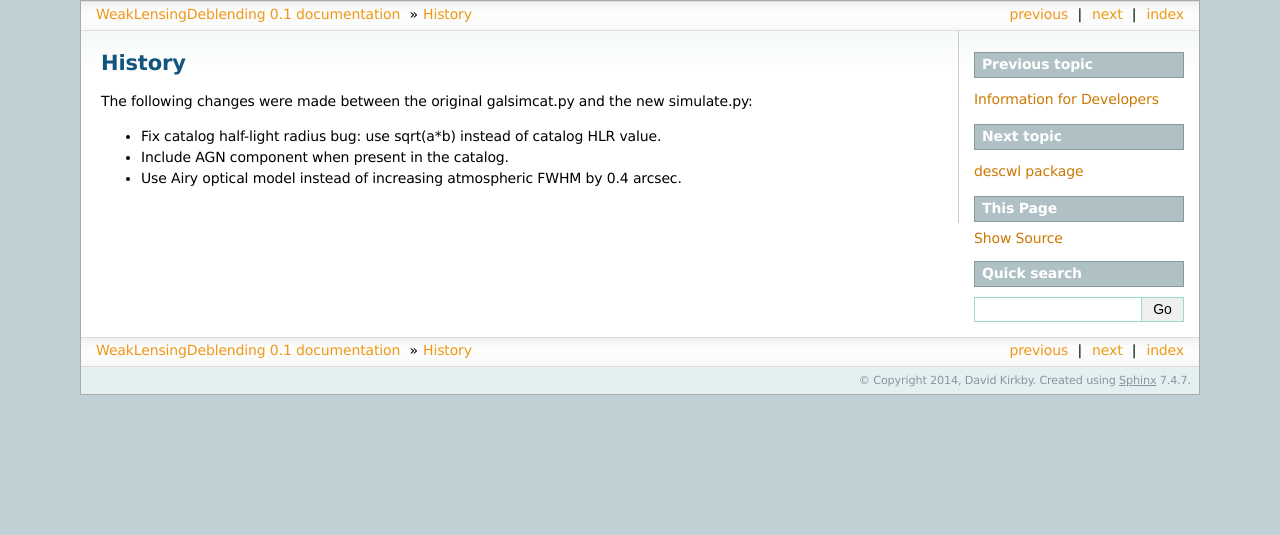
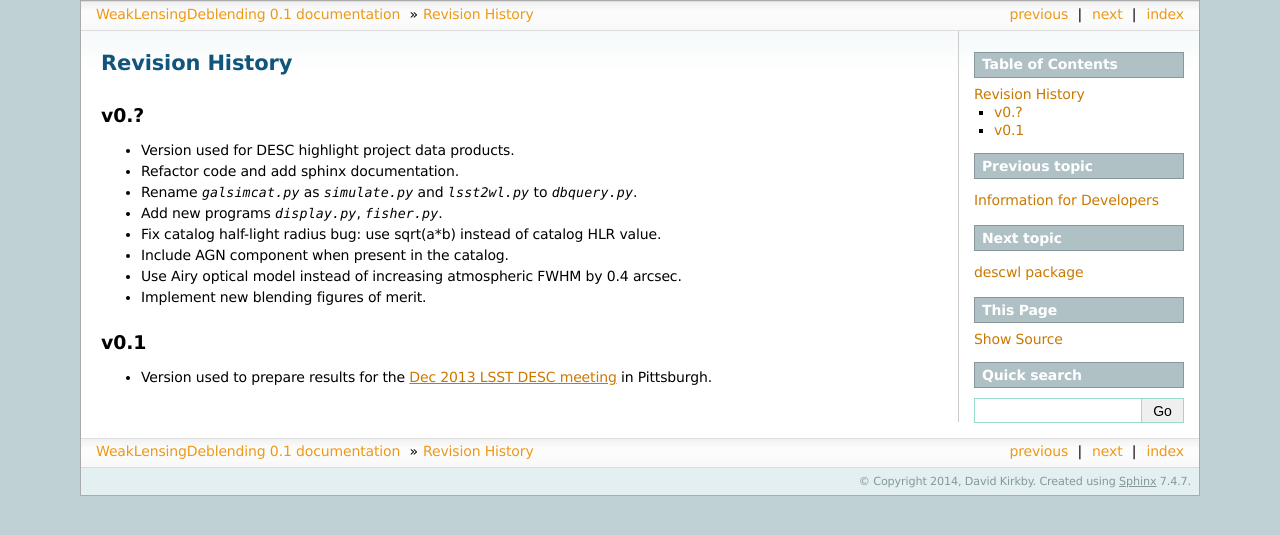
Before and after one commit to LSSTDESC/WeakLensingDeblending, a Sphinx documentation site: the page built from docs/history.rst, in a window 1280 px wide. Shown: the top 535 px of the page. Built offline with Sphinx 7.4.7, drawn with Linux system fonts in a browser that asks for light colours.

Commit message:
Clean up revision history

```diff
--- a/docs/history.rst
+++ b/docs/history.rst
@@ -1,8 +1,17 @@
-History
-=======
+Revision History
+================
 
-The following changes were made between the original galsimcat.py and the new simulate.py:
-
+v0.?
+----
+- Version used for DESC highlight project data products.
+- Refactor code and add sphinx documentation.
+- Rename `galsimcat.py` as `simulate.py` and `lsst2wl.py` to `dbquery.py`.
+- Add new programs `display.py`, `fisher.py`.
 - Fix catalog half-light radius bug: use sqrt(a*b) instead of catalog HLR value.
 - Include AGN component when present in the catalog.
 - Use Airy optical model instead of increasing atmospheric FWHM by 0.4 arcsec.
+- Implement new blending figures of merit.
+
+v0.1
+----
+- Version used to prepare results for the `Dec 2013 LSST DESC meeting <https://indico.bnl.gov/conferenceDisplay.py?confId=691>`_ in Pittsburgh.
```
